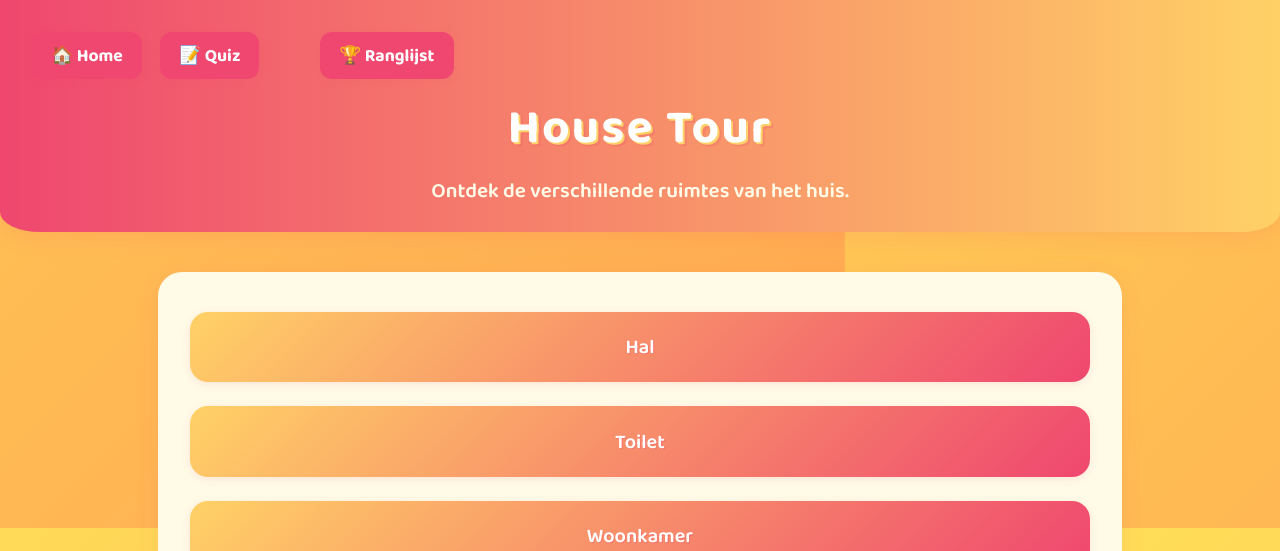
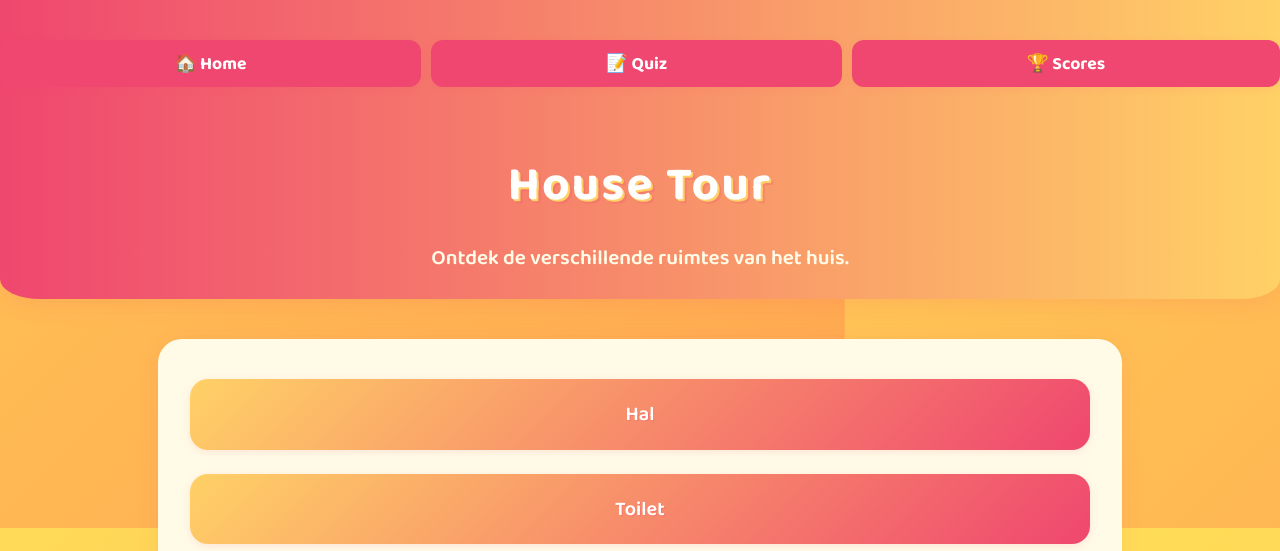
Before and after one commit to stevendejongnl/housetour, a Flask app: page / in a window 1280 px wide. Shown: the top 551 px of the page. Run offline with Flask 3, Linux system fonts and the light colour scheme.

Commit message:
Refactor header layout to use CSS grid for improved structure and styling

```diff
--- a/backend/static/style.css
+++ b/backend/static/style.css
@@ -116,6 +116,12 @@ body {
 }
 
 .header {
+    display: grid;
+    grid-template-areas:
+        "home  quiz  score"
+        "title title title"
+        "sub   sub   sub  ";
+    gap: 10px;
     background: linear-gradient(90deg, #ef476f 0%, #ffd166 100%);
     color: #fff;
     padding: 2.5rem 0 1.5rem;
@@ -127,8 +133,7 @@ body {
     position: relative;
 }
 
-.header-home-link {
-    position: absolute;
+.header-link {
     left: 2rem;
     top: 2rem;
     color: #fff;
@@ -142,7 +147,7 @@ body {
     transition: background 0.2s, color 0.2s;
 }
 
-.header-home-link:hover {
+.header-link:hover {
     background: #ffd166;
     color: #ef476f;
 }
--- a/backend/templates/base.html
+++ b/backend/templates/base.html
@@ -13,11 +13,11 @@
 
 <body>
     <div class="header">
-        <a href="/" class="header-home-link">&#127968; Home</a>
-        <a href="{{ url_for('quiz.start_quiz') }}" class="header-home-link" style="left: 10rem;">📝 Quiz</a>
-        <a href="{{ url_for('quiz.leaderboard') }}" class="header-home-link" style="left: 20rem;">🏆 Ranglijst</a>
-        <h1>{{ title }}</h1>
-        {% if description %}<p>{{ description }}</p>{% endif %}
+        <a href="/" class="header-link" style="grid-area: home;">&#127968; Home</a>
+        <a href="{{ url_for('quiz.start_quiz') }}" class="header-link" style="grid-area: quiz;">📝 Quiz</a>
+        <a href="{{ url_for('quiz.leaderboard') }}" class="header-link" style="grid-area: score;">🏆 Scores</a>
+        <h1 style="grid-area: title;">{{ title }}</h1>
+        {% if description %}<p style="grid-area: sub;">{{ description }}</p>{% endif %}
     </div>
     <div class="container">
         {% block body %}{% endblock %}
```
